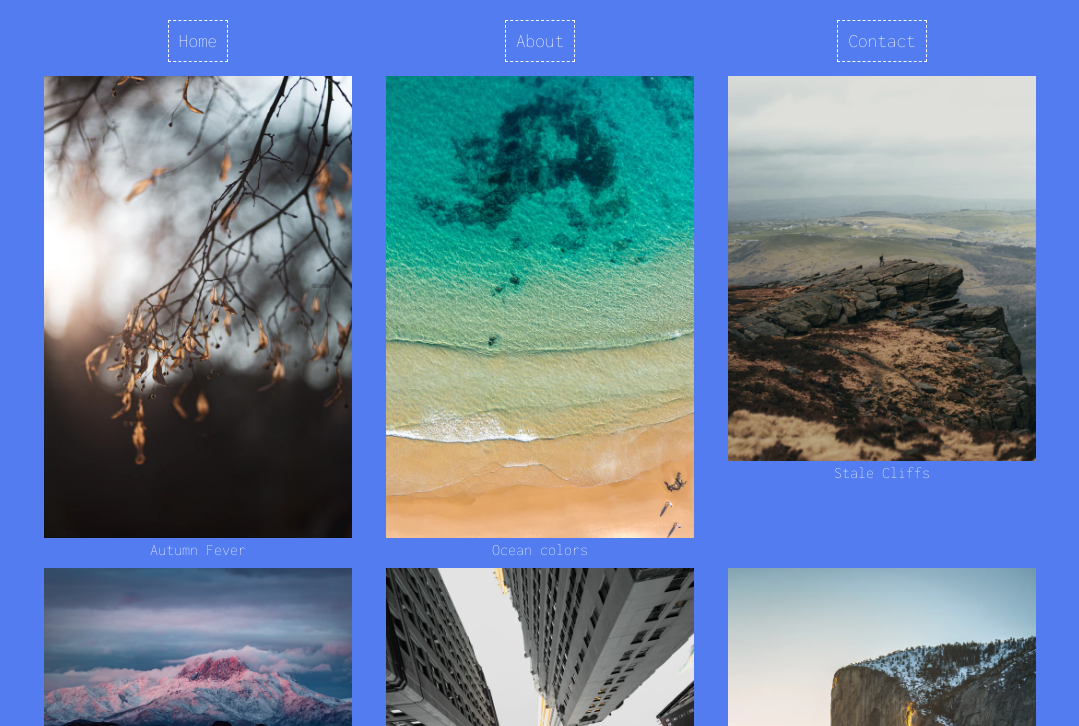
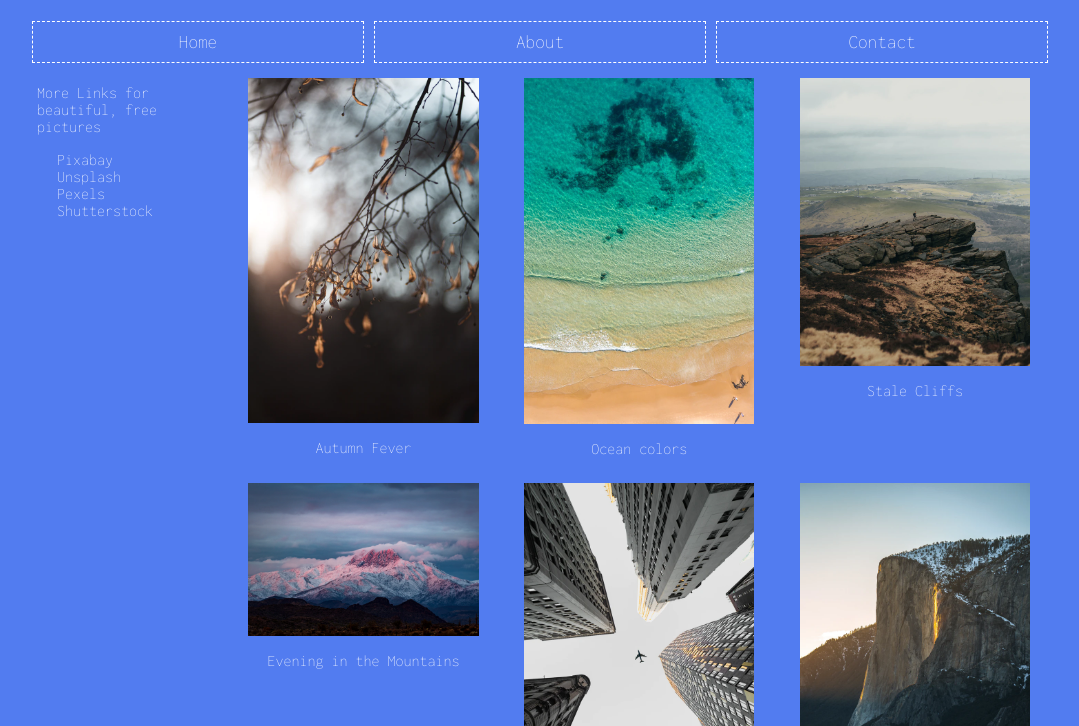
Before and after one commit to ojukashka/FE21-CSS3-DAY4-Oyu-Michael, a plain HTML site: page index.html in a window 1280 px wide. Shown: the part 74-800 px from the top of the page, without its empty margins (100-1179 px from the left). Drawn offline with Linux system fonts and the light colour scheme.

Commit message:
final touches to styling

```diff
--- a/index.html
+++ b/index.html
@@ -22,8 +22,18 @@
                 </ul>
             </nav>
             </header>
+        <div class="container2">
+            <aside>
+                <p>More Links for beautiful, free pictures</p>
+                <ul>
+                    <li><a href="https://pixabay.com/">Pixabay</a></li>
+                    <li><a href="https://unsplash.com/">Unsplash</a></li>
+                    <li><a href="https://www.pexels.com/">Pexels</a></li>
+                    <li><a href="https://www.shutterstock.com/de/explore/royalty-free-images">Shutterstock</a></li>
+                </ul>
+            </aside>
             <main role="main">
-            <article class="image1">
+                <article class="image1">
                 <img src="autumn.webp" alt="autumn">
                 <p>Autumn Fever</p>
             </article>
@@ -48,6 +58,10 @@
                 <p>Beachfront Skyview</p>
             </article>
             </main>
+        </div>
+            <footer>
+                    <p>Copyright &#169; by michirem</p>
+            </footer>
     </div>
 </body>
 </html>
--- a/stylesheet.css
+++ b/stylesheet.css
@@ -1,13 +1,7 @@
-* {
-    margin: 0;
-    padding: 0;
-}
-
-
 body {
     display: flex;
-    width: 100vw;
-    height: 100vh;
+    width: 100%;
+    height: 100%;
     max-width: 1026px;
     font-family: 'Inconsolata', monospace;
     font-size: 100%;
@@ -21,8 +15,8 @@ body {
     display: flex;
     flex-direction: column;
     align-content: center;
-    width: 100vw;
-    height: 100vh;
+    width: 100%;
+    height: 100%;
 }
 
 #logo {
@@ -34,7 +28,7 @@ body {
 }
 
 nav {
-    height: 50px;
+    height: 5%;
 }
 
 nav ul {
@@ -42,22 +36,69 @@ nav ul {
     display: flex;
     height: 100%;
     align-content: space-between;
+    margin: 0;
+    padding: 0;
+}
+
+nav ul li {
+    flex: 1;
+    display: flex;
+    justify-content: center;
+    align-items: center;
+    border-style: dashed;
+    border-width: 0.5px;
+    margin: 5px;
+}
+
+nav ul li a {
+    text-decoration: none;
+    color: white;
+    font-size: 120%;
+    padding: 10px;
 }
 
 li {
-    flex: 1 1 33%;
-    display: flex;
-    justify-content: center;
-    align-items: center;
+    transition: all 0.2s ease-in-out;
 }
 
-a {
+li:hover {
+    transform:scale(1.03, 1.03);
+    background-color: turquoise;
+}
+
+aside {
+    padding-left: 10px;
+}
+
+.container2 ul {
+    height: fit-content;
+    list-style-type: none;
+    padding-left: 20px;
+}
+
+.container2 ul li {
+    height: 30%;
+}
+
+.container2 li a{
     text-decoration: none;
     color: white;
-    font-size: 120%;
-    border-style: dashed;
-    border-width: 0.5px;
-    padding: 10px;
+    font-size: 100%;
+}
+
+article {
+    display: flex;
+    flex-direction: column;
+    align-items: center;
+    align-content: space-around;
+    transition: all 0.2s ease-in-out;
+   margin-left: 10px;
+    margin-right: 10px;
+}
+
+article:hover {
+    transform:scale(1.03, 1.03);
+    border: white solid 1px;
 }
 
 .image1 img {
@@ -70,49 +111,40 @@ a {
     padding-top: 10px;
 }
 
-@media all and (max-width: 500px) {
-    main {
-        display: grid;
-        grid-template-columns: repeat(auto-fill, minmax(50%, 1fr));
-        text-align: center;
-    }
-
-    article {
-        overflow: hidden;
-        text-align: center;
-    }
+main {
+    display: grid;
+    grid-template-columns: repeat(auto-fill, minmax(50%, 1fr));
+    text-align: center;
 }
 
 @media all and (min-width: 501px) and (max-width: 750px) {
     main {
         display: grid;
-        grid-template-columns: repeat(auto-fill, minmax(50%, 1fr));
-        text-align: center;
-    }
-    article {
+        grid-template-columns: repeat(auto-fill, minmax(30%, 1fr));
         text-align: center;
     }
 }
 
 @media all and (min-width: 751px) and (max-width: 1025px) {
+    .container2 {
+        display: flex;
+    }
+
     main {
         display: grid;
         grid-template-columns: repeat(auto-fill, minmax(30%, 1fr));
         text-align: center;
     }
-    article {
+}
+
+@media all and (min-width: 1026px) {
+    .container2 {
+        display: flex;
+    }
+
+    main {
+        display: grid;
+        grid-template-columns: repeat(auto-fill, minmax(30%, 1fr));
         text-align: center;
     }
 }
-
-@media all and (min-width: 1026px) {
-    main {
-        display: grid;
-        grid-template-columns: repeat(auto-fill, minmax(320px, 1fr));
-        text-align: center;
-    }
-
-    article {
-        text-align: center;
-    }
-}
```
